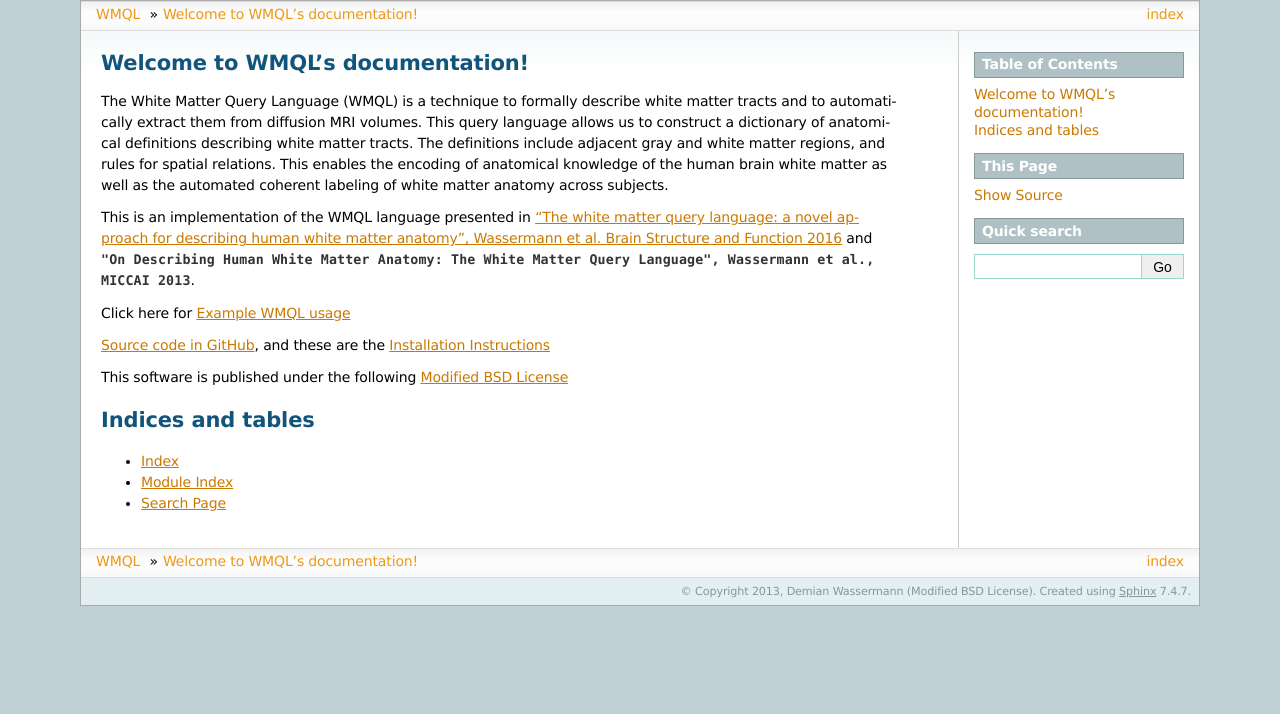
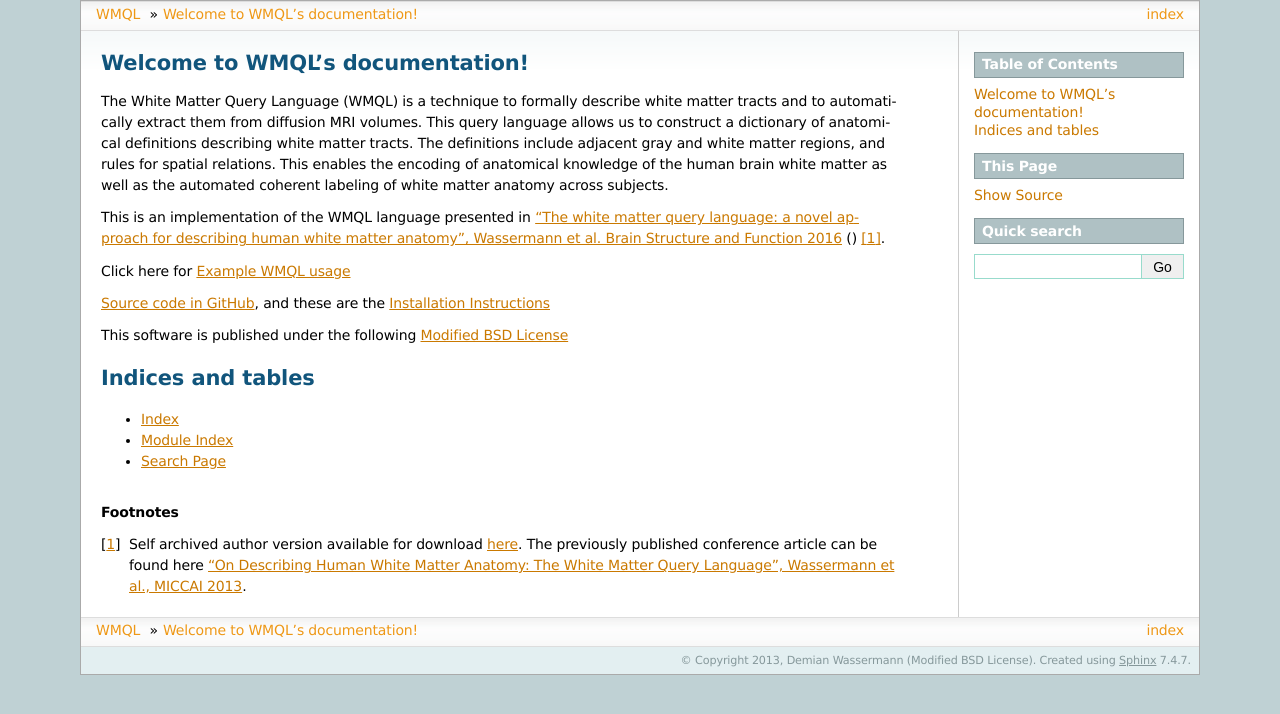
Before and after one commit to demianw/tract_querier, a Sphinx documentation site: the page built from doc/index.rst, in a window 1280 px wide. Shown: the top 714 px of the page. Built offline with Sphinx 7.4.7, drawn with Linux system fonts in a browser that asks for light colours; formulas are drawn with MathJax 3; pages that are not in the unit, such as notebooks, are missing from menus; the version number is read from the project's files by our own code.

Commit message:
Corrected readthedocs footnote.

```diff
--- a/doc/index.rst
+++ b/doc/index.rst
@@ -8,7 +8,7 @@ Welcome to WMQL's documentation!
 
 The White Matter Query Language (WMQL) is a technique to formally describe white matter tracts and to automatically extract them from diffusion MRI volumes. This query language allows us to construct a dictionary of anatomical definitions describing white matter tracts. The definitions include adjacent gray and white matter regions, and rules for spatial relations. This enables the encoding of anatomical knowledge of the human brain white matter as well as the automated coherent labeling of white matter anatomy across subjects.
 
-This is an implementation of the WMQL language presented in `"The white matter query language: a novel approach for describing human white matter anatomy", Wassermann et al. Brain Structure and Function 2016 <http://link.springer.com/article/10.1007/s00429-015-1179-4>`_ and   :download:`"On Describing Human White Matter Anatomy: The White Matter Query Language", Wassermann et al., MICCAI 2013 <_static/WassermannMICCAI2013.pdf>`.
+This is an implementation of the WMQL language presented in `"The white matter query language: a novel approach for describing human white matter anatomy", Wassermann et al. Brain Structure and Function 2016 <http://link.springer.com/article/10.1007/s00429-015-1179-4>`_ () [#f1]_.
 
 
 Click here for :ref:`example_script`
@@ -34,3 +34,8 @@ Indices and tables
 * :ref:`genindex`
 * :ref:`modindex`
 * :ref:`search`
+
+
+.. rubric:: Footnotes
+
+.. [#f1] Self archived author version available for download `here <https://hal.inria.fr/hal-01247061/document>`_. The previously published conference article can be found here `"On Describing Human White Matter Anatomy: The White Matter Query Language", Wassermann et al., MICCAI 2013 <_static/WassermannMICCAI2013.pdf>`_.
```
